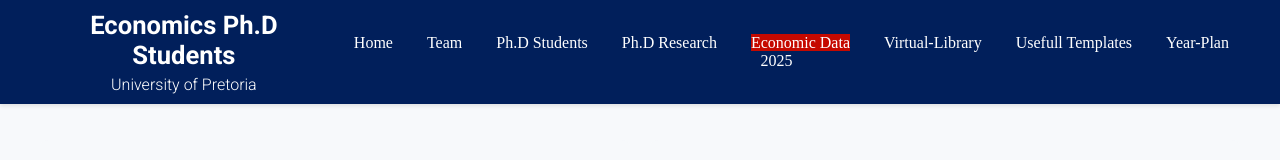
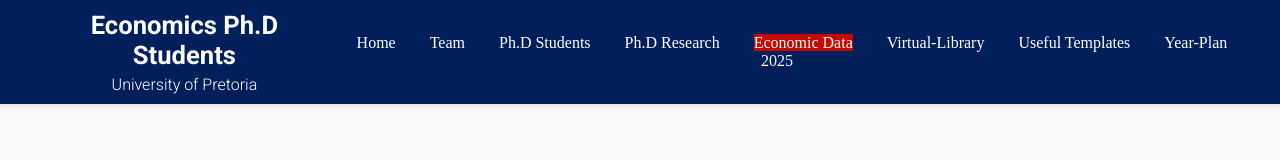
Before and after one commit to BlessingsNkuna/EconTuksPhD.github.io, a plain HTML site: page Data.html in a window 1280 px wide. Shown: the top 160 px of the page. Drawn offline with Linux system fonts and the light colour scheme.

Commit message:
Update Data.html

```diff
--- a/Data.html
+++ b/Data.html
@@ -207,7 +207,7 @@
             <a href="WorkPpaer.html">Ph.D Research</a>
             <a href="Data.html" class="active">Economic Data</a>
             <a href="books.html">Virtual-Library</a>
-            <a href="gallery.html">Usefull Templates</a>
+            <a href="gallery.html">Useful Templates</a>
             <a href="coll.html">Year-Plan 2025</a>
         </nav>
     </div>
```
